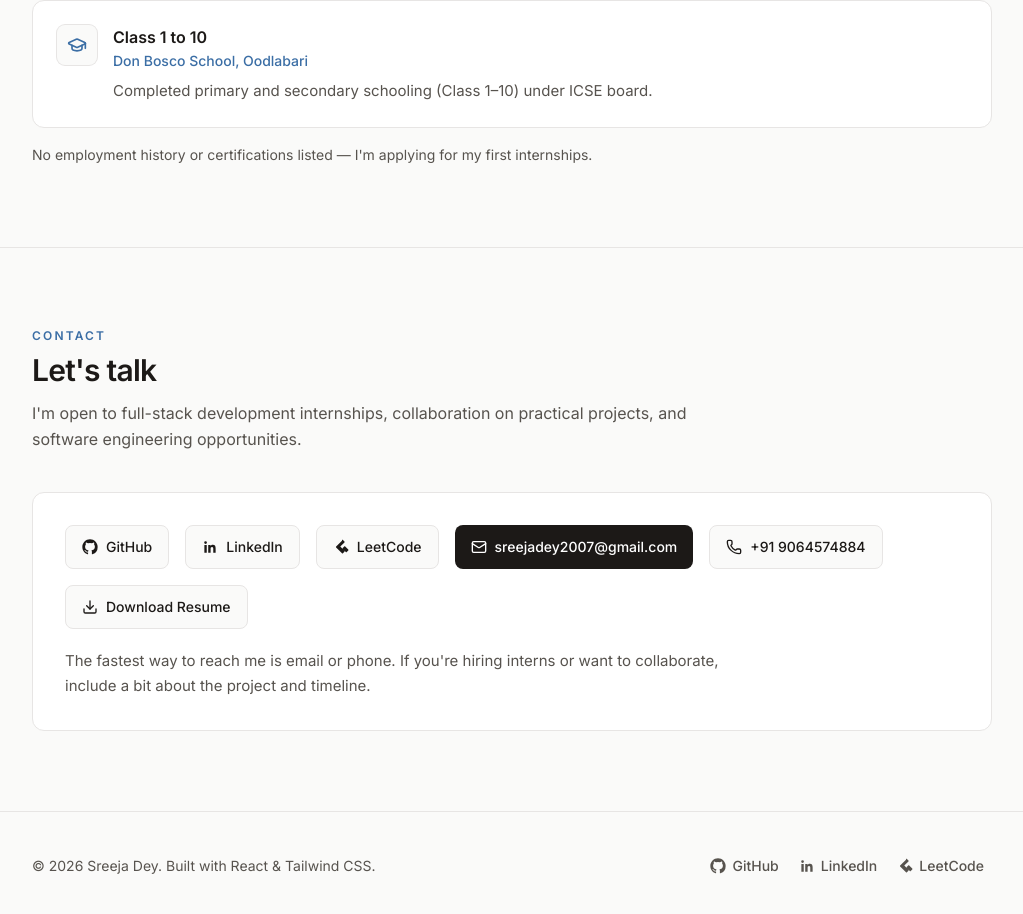
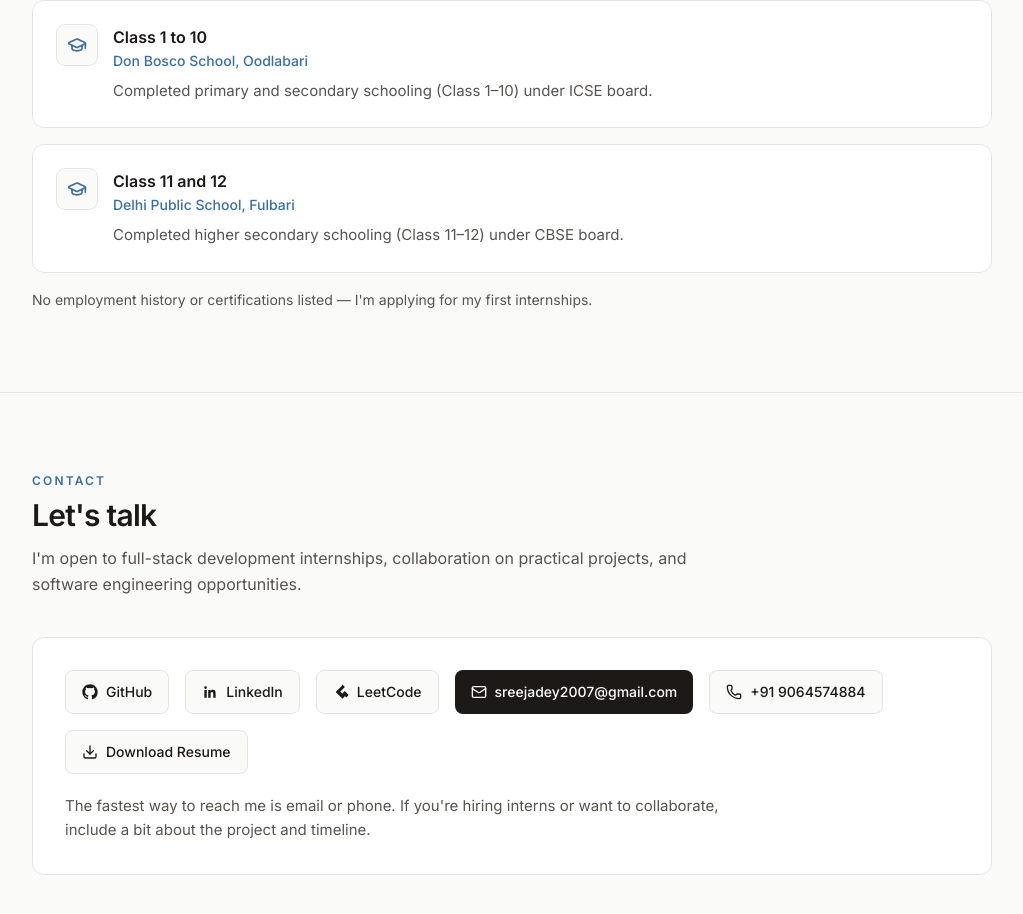
Before and after one commit to Exploring-glitch/sreeja-dey-portfolio, a React (Vite) app: page / in a window 1280 px wide. Shown: the part 4552-5466 px from the top of the page, without its empty margins (128-1151 px from the left). Built offline with nearby package versions, Linux system fonts and the light colour scheme.

Commit message:
feat: add DPS Fulbari education entry

```diff
--- a/src/data/portfolio.js
+++ b/src/data/portfolio.js
@@ -132,4 +132,11 @@ export const education = [
     period: "2012 – 2022",
     detail: "Completed primary and secondary schooling (Class 1–10) under ICSE board.",
   },
+  {
+    degree: "Class 11 and 12",
+    school: "Delhi Public School, Fulbari",
+    board: "CBSE board",
+    period: "2022 – 2024",
+    detail: "Completed higher secondary schooling (Class 11–12) under CBSE board.",
+  },
 ];
```
